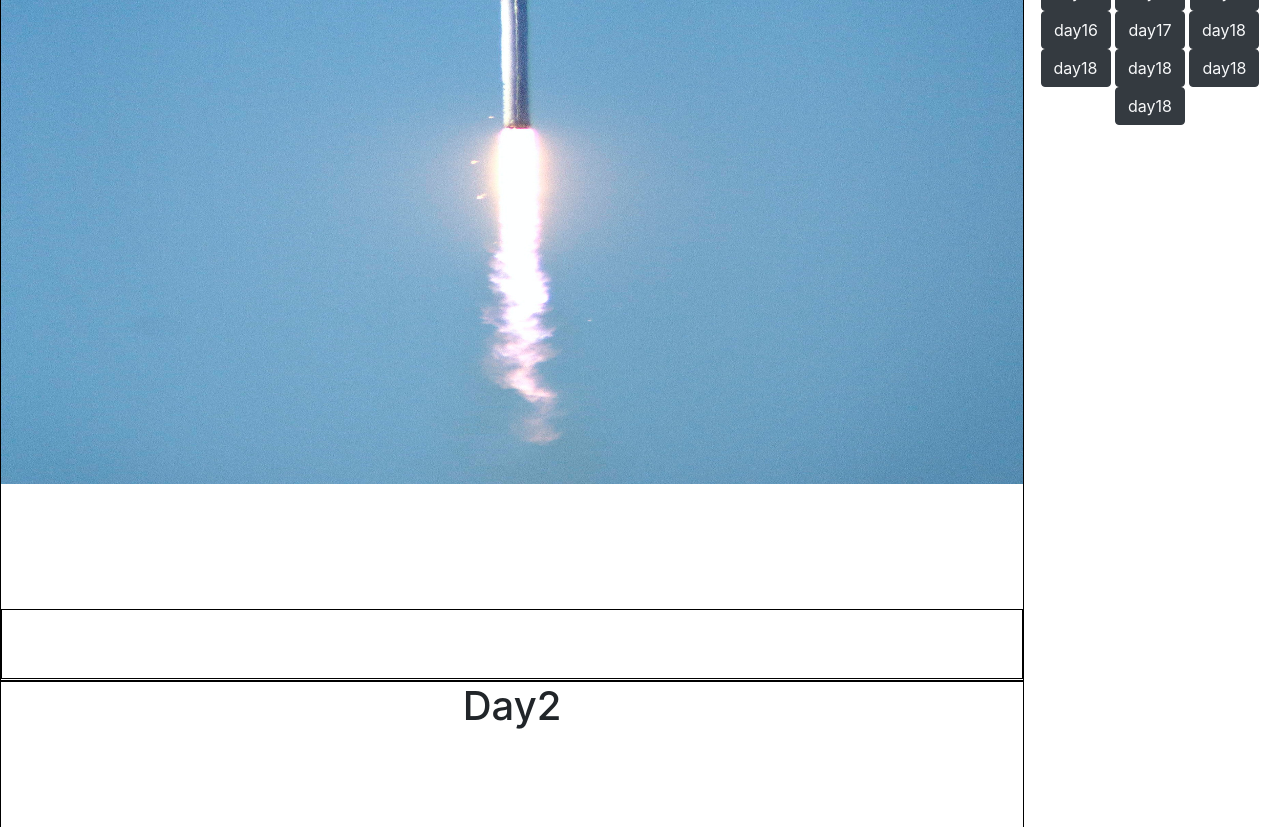
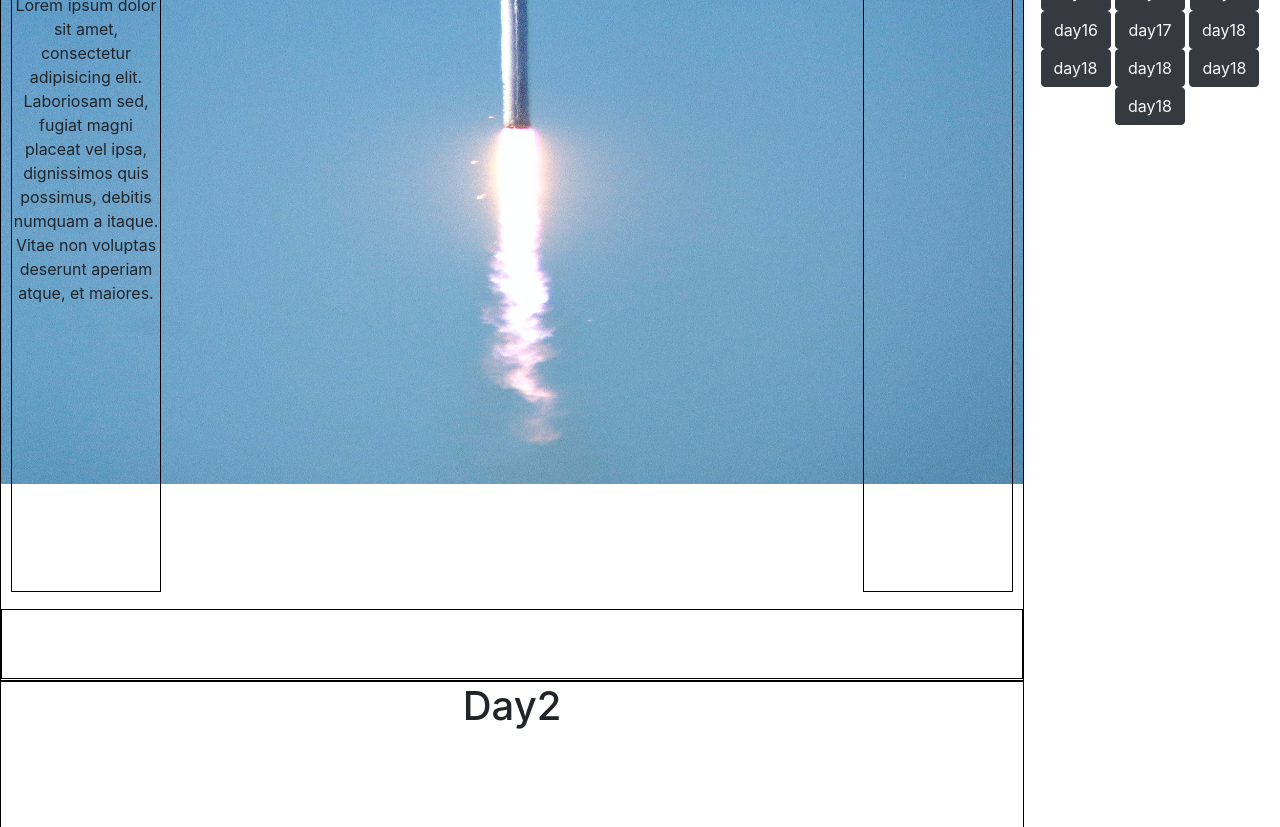
Before and after one commit to RAJEEPRINCY/cv, a plain HTML site: page Testing/new.html in a window 1280 px wide. Shown: the part 226-1053 px from the top of the page. Drawn offline with nearby package versions, Linux system fonts and the light colour scheme.

Commit message:
Update new.html

```diff
--- a/Testing/new.html
+++ b/Testing/new.html
@@ -82,16 +82,22 @@
             position: absolute;
             bottom:1px;
         }
-        .footer:hover{
+        .footer:hover,.right_1:hover,.left_1:hover{
             box-shadow: 0 4px 8px 0 rgba(0, 0, 0, 0.2), 0 6px 20px 0 rgba(0, 0, 0, 0.19);
         }
         .right_1{
             border:1px solid black;
-            float:right;float:5
+            float:right;
+            width:150px;
+            height:600px;
+            margin-right:10px;
         }
         .left_1{
             border:1px solid black;
             float: left;
+            width:150px;
+            height:600px;
+            margin-left:10px;
         }
     </style>
 </head>
@@ -108,7 +114,7 @@
 
            </div>
            <div class="left_1">
-
+               <p>Lorem ipsum dolor sit amet, consectetur adipisicing elit. Laboriosam sed, fugiat magni placeat vel ipsa, dignissimos quis possimus, debitis numquam a itaque. Vitae non voluptas deserunt aperiam atque, et maiores.</p>
            </div>
            <div class="footer"></div>
        </div>
```
